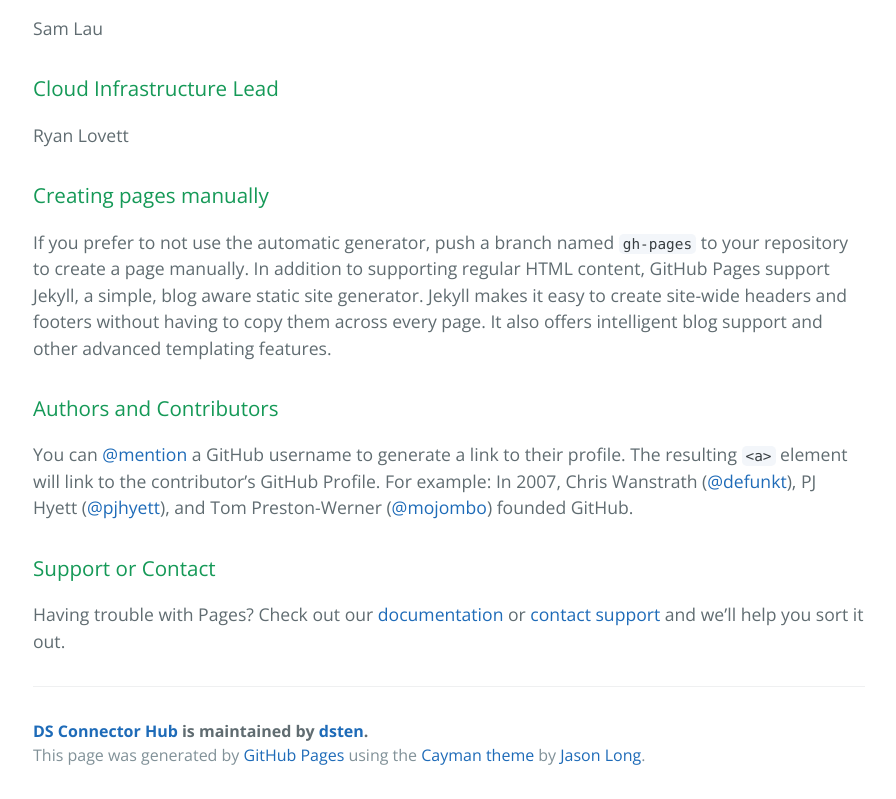
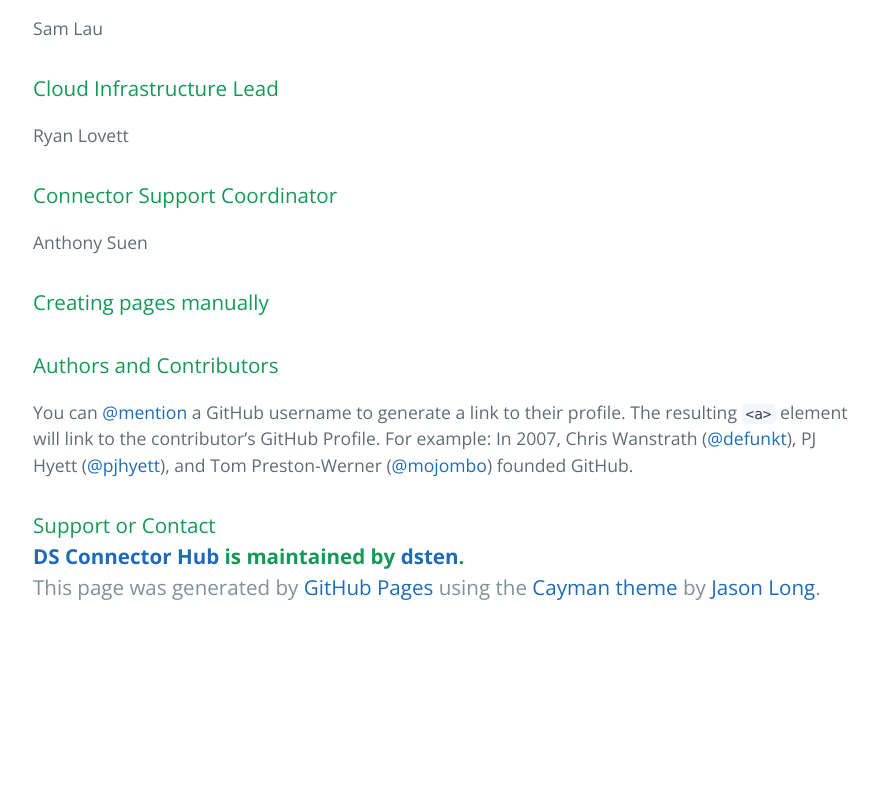
Before and after one commit to data-8/connector-instructors, a plain HTML site: page index.html in a window 1280 px wide. Shown: the part 911-1710 px from the top of the page, without its empty margins (191-1087 px from the left). After the commit the page ends 1562 px from the top, so only its background shows below. Drawn offline with nearby package versions, Linux system fonts and the light colour scheme.

Commit message:
Update structure

```diff
--- a/index.html
+++ b/index.html
@@ -34,10 +34,10 @@
 <p>Sam Lau</p>
 <h3>Cloud Infrastructure Lead</h3>
 <p>Ryan Lovett</p>
+<h3>Connector Support Coordinator</h3>
+<p>Anthony Suen</p>
 <h3>
 <a id="creating-pages-manually" class="anchor" href="#creating-pages-manually" aria-hidden="true"><span class="octicon octicon-link"></span></a>Creating pages manually</h3>
-
-<p>If you prefer to not use the automatic generator, push a branch named <code>gh-pages</code> to your repository to create a page manually. In addition to supporting regular HTML content, GitHub Pages support Jekyll, a simple, blog aware static site generator. Jekyll makes it easy to create site-wide headers and footers without having to copy them across every page. It also offers intelligent blog support and other advanced templating features.</p>
 
 <h3>
 <a id="authors-and-contributors" class="anchor" href="#authors-and-contributors" aria-hidden="true"><span class="octicon octicon-link"></span></a>Authors and Contributors</h3>
@@ -45,9 +45,7 @@
 <p>You can <a href="https://github.com/blog/821" class="user-mention">@mention</a> a GitHub username to generate a link to their profile. The resulting <code>&lt;a&gt;</code> element will link to the contributor’s GitHub Profile. For example: In 2007, Chris Wanstrath (<a href="https://github.com/defunkt" class="user-mention">@defunkt</a>), PJ Hyett (<a href="https://github.com/pjhyett" class="user-mention">@pjhyett</a>), and Tom Preston-Werner (<a href="https://github.com/mojombo" class="user-mention">@mojombo</a>) founded GitHub.</p>
 
 <h3>
-<a id="support-or-contact" class="anchor" href="#support-or-contact" aria-hidden="true"><span class="octicon octicon-link"></span></a>Support or Contact</h3>
-
-<p>Having trouble with Pages? Check out our <a href="https://help.github.com/pages">documentation</a> or <a href="https://github.com/contact">contact support</a> and we’ll help you sort it out.</p>
+<a id="support-or-contact" class="anchor" href="#support-or-contact" aria-hidden="true"><span class="octicon octicon-link"></span></a>Support or Contact</
 
       <footer class="site-footer">
         <span class="site-footer-owner"><a href="https://github.com/dsten/connector-instructors">DS Connector Hub</a> is maintained by <a href="https://github.com/dsten">dsten</a>.</span>
```
